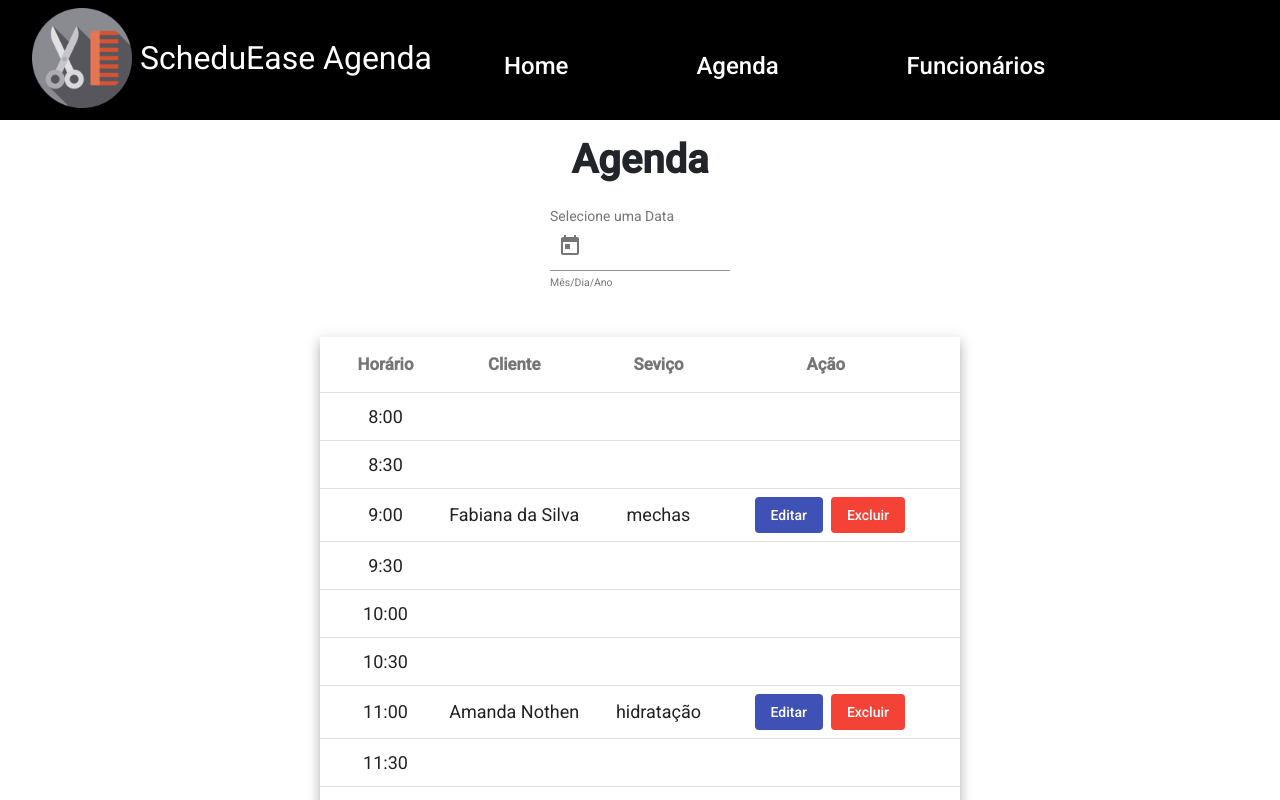
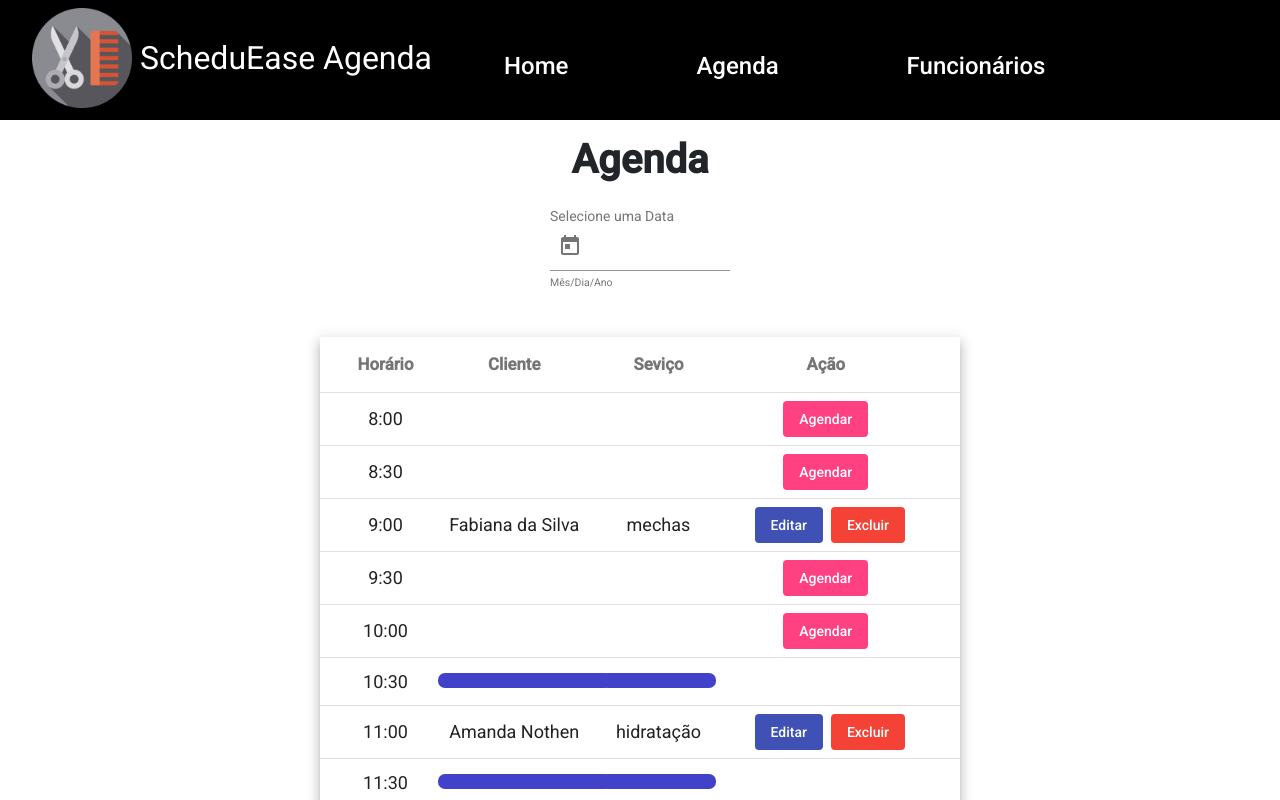
Before and after one commit to NeoJhonn/scheduEase-angular-front-end, an Angular app: page /schedule in a window 1280 px wide. Shown: the top 800 px of the page. Built offline with nearby package versions, Linux system fonts and the light colour scheme.

Commit message:
Validation in Schedule page almost done

```diff
--- a/src/app/components/schedule/schedule.component.html
+++ b/src/app/components/schedule/schedule.component.html
@@ -31,6 +31,10 @@
         <span *ngIf="hour == element.startTime">
           {{ element.clientName }}
         </span>
+
+        <span *ngIf="hour === element.endTime">
+          <button style="border: none; border-radius: 7px; background-color: rgb(65, 65, 201);height: 15px; width: 100%; margin-left: 11px;"></button>
+        </span>
       </span>
     </td>
   </ng-container>
@@ -43,6 +47,10 @@
         <span *ngIf="hour === element.startTime">
           {{ element.serviceBooked }}
         </span>
+
+        <span *ngIf="hour === element.endTime">
+          <button style="border: none; border-radius: 7px; background-color: rgb(65, 65, 201);height: 15px; width: 100%;"></button>
+        </span>
       </span>
     </td>
   </ng-container>
@@ -51,7 +59,7 @@
   <ng-container matColumnDef="action">
     <th mat-header-cell *matHeaderCellDef class="text-center"> Ação </th>
 
-    <span *ngFor="let element of elements">
+
       <td mat-cell *matCellDef="let hour" class="text-center">
         <span *ngFor="let element of elements">
           <span *ngIf="hour === element.startTime">
@@ -59,8 +67,11 @@
             <button mat-flat-button color="warn" >Excluir</button>
           </span>
         </span>
+        <span *ngIf="isFree(hour)">
+          <button mat-flat-button color="accent" class="m-lg-2">Agendar</button>
+        </span>
       </td>
-    </span>
+
   </ng-container>
 
   <tr mat-header-row *matHeaderRowDef="displayedColumns"></tr>
--- a/src/app/components/schedule/schedule.component.ts
+++ b/src/app/components/schedule/schedule.component.ts
@@ -55,24 +55,22 @@ export class ScheduleComponent implements OnInit {
   constructor() { }
 
   ngOnInit(): void {
-    this.listFreeHours();
+
 
   }
 
-  listFreeHours(): String[] {
+  isFree(hour: string): boolean{
     var freeHours: String[] = this.timeGrid;
-    let index: number = 0
+    let isFree: boolean = true;
 
-    for (let hour of this.timeGrid) {
-      for (let element of this.elements) {
-        if (hour === element.startTime) {
-            index = this.timeGrid.indexOf(hour);
-            freeHours = freeHours.filter(item => item !== hour);
-        }
-        }
-    }
-    console.log(freeHours);
-    return freeHours;
+    for (let element of this.elements) {
+      if (hour === element.startTime || hour === element.endTime) {
+          isFree = false;
+          break;
+      }
+  }
+
+    return isFree;
   }
 
 }
```
Also changed, not shown: src/app/components/schedule/schedule.component.scss (line endings or trailing spaces).
